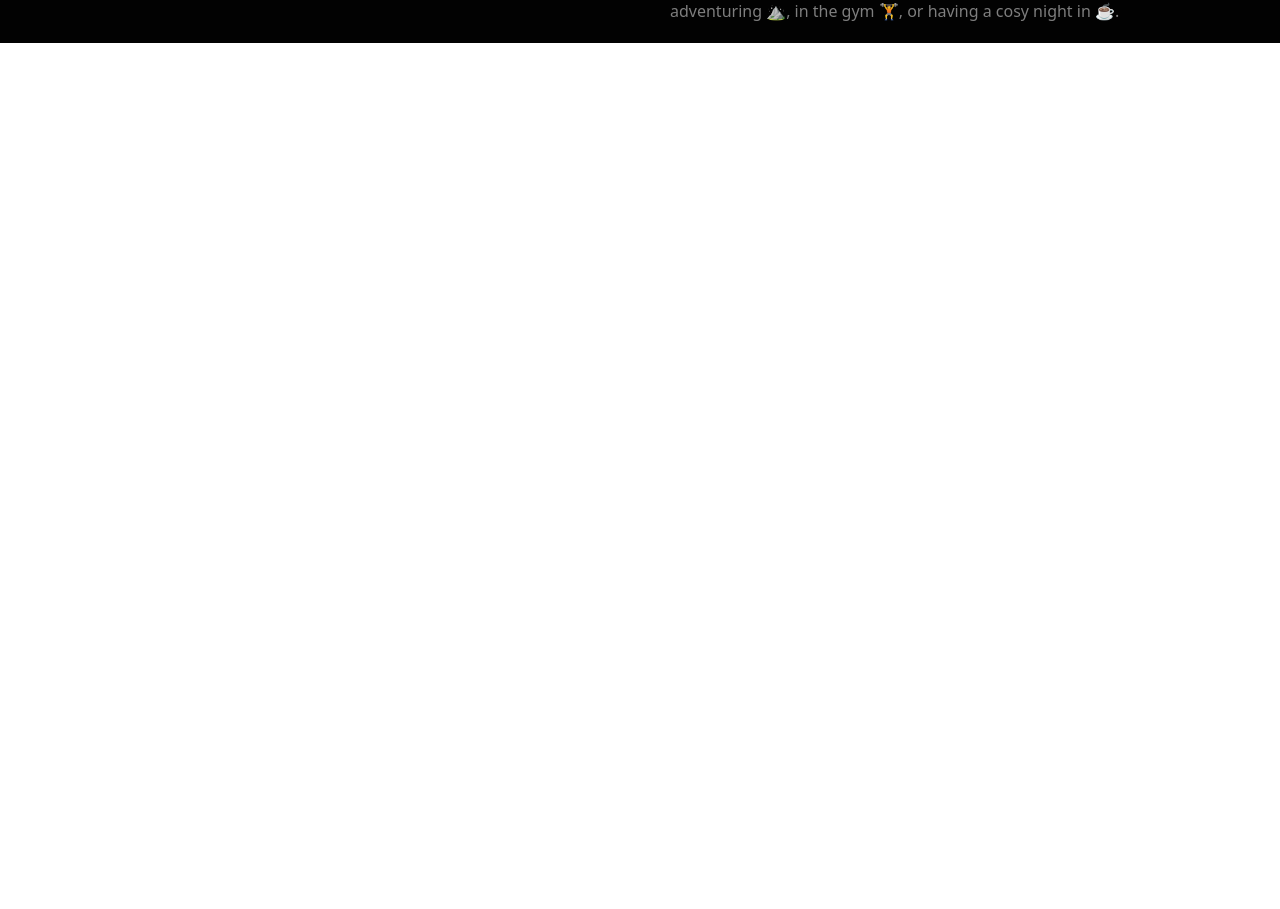
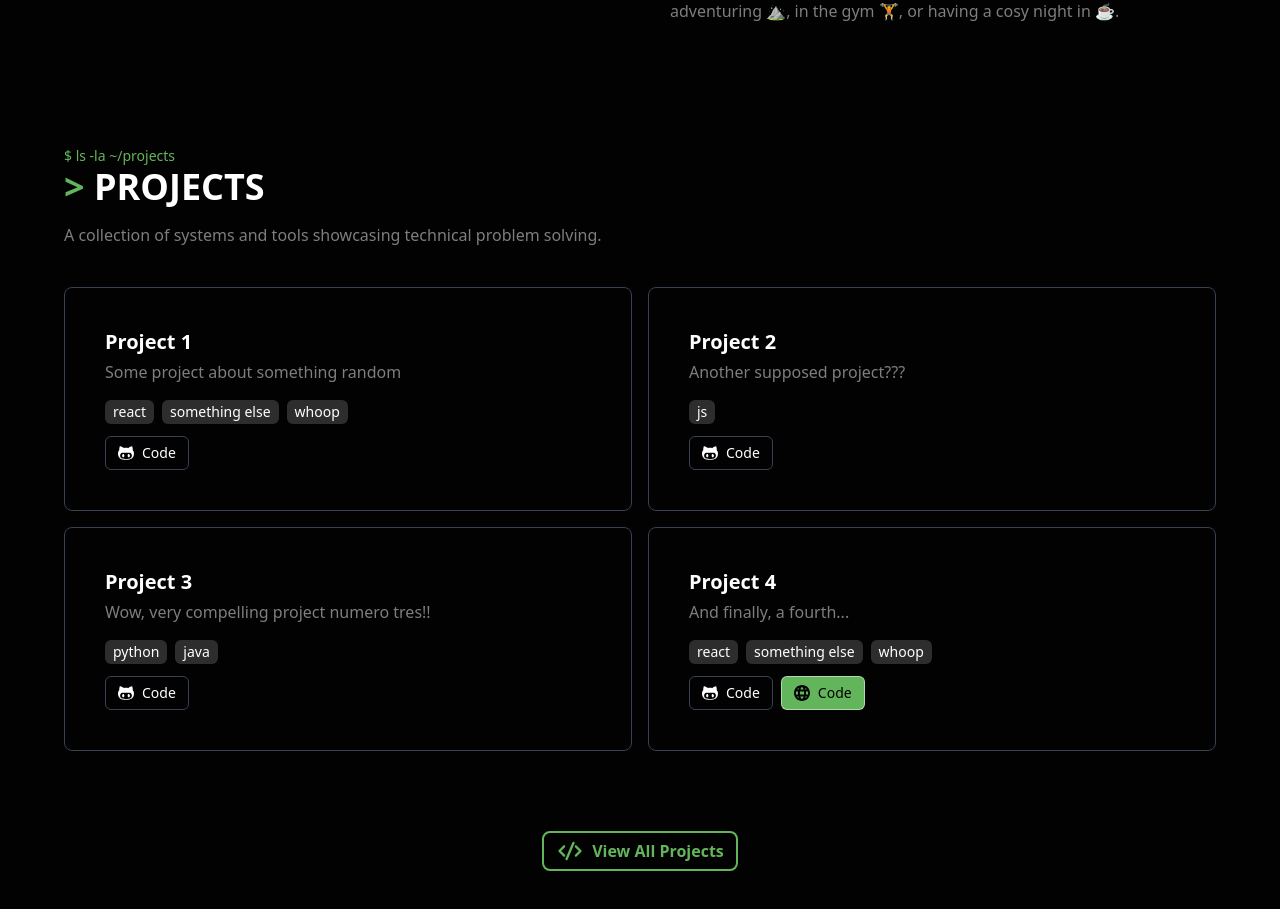
Before and after one commit to arthurstevens/portfolio, a React (Vite) app: page / in a window 1280 px wide. Shown: the part 1655-2564 px from the top of the page. Before the commit the page ends 1698 px from the top, so only its background shows below. Built offline with nearby package versions, Linux system fonts and the light colour scheme.

Commit message:
feat(projects): add projects section

```diff
--- a/src/App.tsx
+++ b/src/App.tsx
@@ -2,6 +2,7 @@
 import Header from './components/Header'
 import Home from './components/Home'
 import About from './components/About'
+import Projects from './components/Projects'
 
 function App() {
   return (
@@ -10,6 +11,7 @@ function App() {
       <main>
         <Home />
         <About />
+        <Projects />
       </main>
     </div>
   )
--- /dev/null
+++ b/src/components/Projects.tsx
@@ -0,0 +1,69 @@
+import type { Project } from "../types.ts";
+import ProjectCard from "./ui/ProjectCard"
+import Code from "./ui/icons/Code"
+
+const projectData: Project[] = [
+  {
+    "title" : "Project 1",
+    "description" : "Some project about something random",
+    "tools" : ["react", "something else", "whoop"],
+    "linkGit" : "1",
+    "linkDemo" : ""
+  },
+  {
+    "title" : "Project 2",
+    "description" : "Another supposed project???",
+    "tools" : ["js"],
+    "linkGit" : "1",
+    "linkDemo" : ""
+  },
+  {
+    "title" : "Project 3",
+    "description" : "Wow, very compelling project numero tres!!",
+    "tools" : ["python", "java"],
+    "linkGit" : "1",
+    "linkDemo" : ""
+  },
+  {
+    "title" : "Project 4",
+    "description" : "And finally, a fourth...",
+    "tools" : ["react", "something else", "whoop"],
+    "linkGit" : "1",
+    "linkDemo" : "there isn't one"
+  }
+]
+
+const Projects = () => (
+  <section id="projects" className="flex justify-center w-full min-h-screen p-5 text-primary">
+    <div className="w-6xl mt-20 mb-15">
+      <span className="text-sm text-accent mb-2">$ ls -la ~/projects</span>
+      <h2 className="text-4xl font-bold mb-4">
+        <span className="text-accent">{'> '}</span>
+        PROJECTS
+      </h2>
+      <p className="text-secondary max-w-2xl mb-10">
+        A collection of systems and tools showcasing technical problem solving.
+      </p>
+      <ul className="grid grid-cols-2 gap-4 mb-20">
+          {projectData.map(project => (
+            <li>
+              <ProjectCard project={project} />
+            </li>
+          ))}
+      </ul>
+      <div className="flex justify-center">
+        <a
+          href="https://github.com/arthurstevens/"
+          target="_blank"
+          rel="noopener noreferrer"
+          className="flex justify-center items-center space-x-2 w-min px-3 py-1 text-nowrap font-semibold border-2 rounded-lg text-accent hover:text-primary transition duration-200"
+        >
+          <Code size={28} />
+          <span>View All Projects</span>
+        </a>
+      </div>
+    </div>
+  </section>
+)
+
+export default Projects
```
